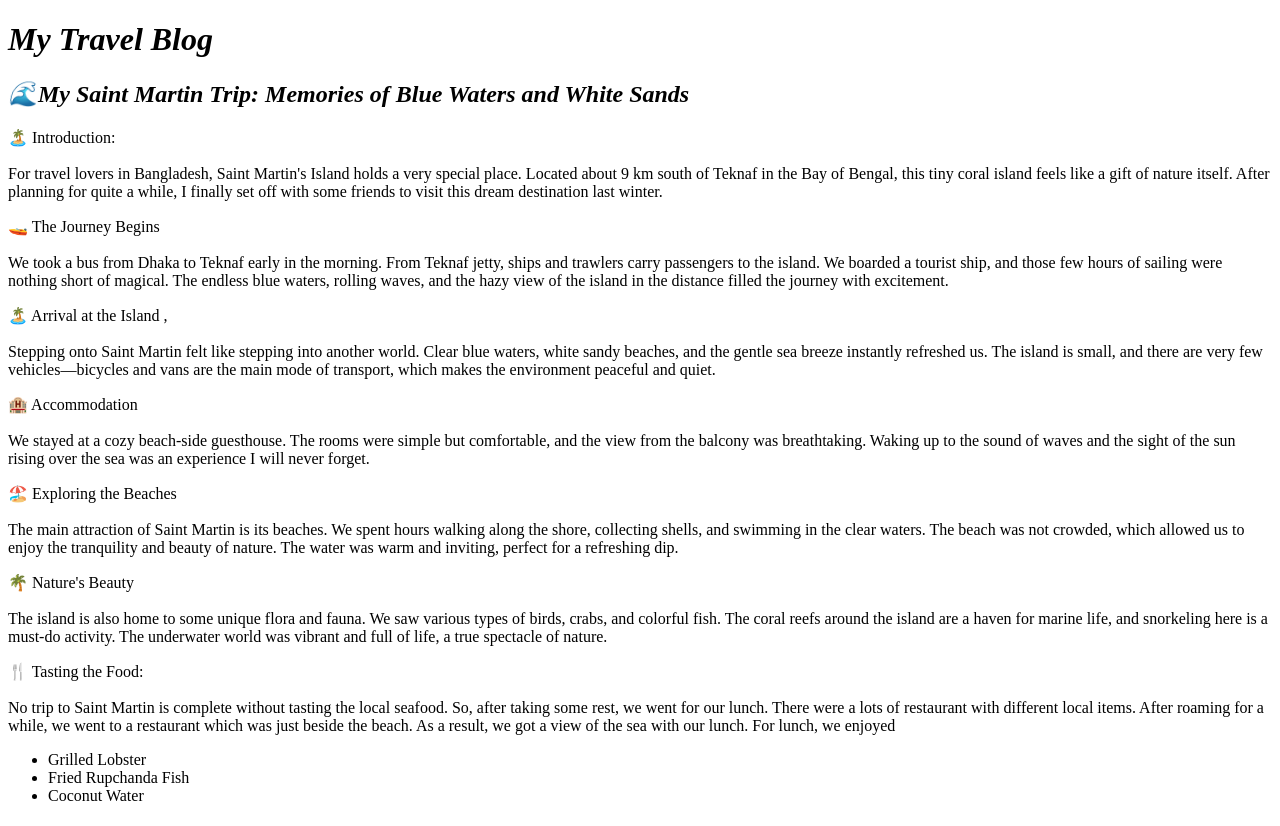
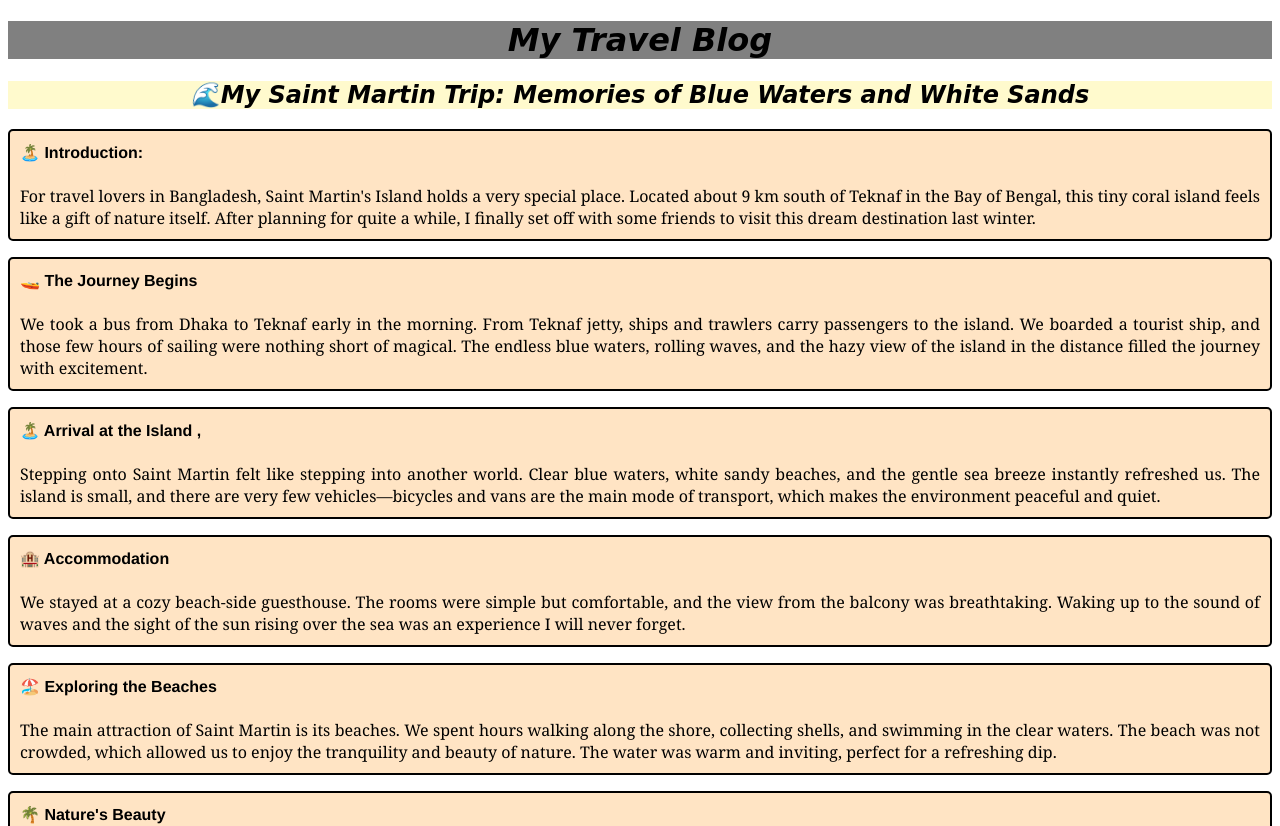
Before and after one commit to SF999-BD/My-Travel-Blog, a plain HTML site: page index.html in a window 1280 px wide. Shown: the top 826 px of the page. Drawn offline with Linux system fonts and the light colour scheme.

Commit message:
now all fine

```diff
--- a/index.html
+++ b/index.html
@@ -5,7 +5,7 @@
     <meta name="viewport" content="width=device-width, initial-scale=1.0">
     <title>My Travel Blog</title>
     <link rel="shortcut icon" href="Images/Logo.png" type="image/x-icon">
-    <link rel="stylesheet" href="mytravelblog.css">
+    <link rel="stylesheet" href="index.css">
 </head>
 
 <body>                                                                               <!--This is the Body Section-->
```
